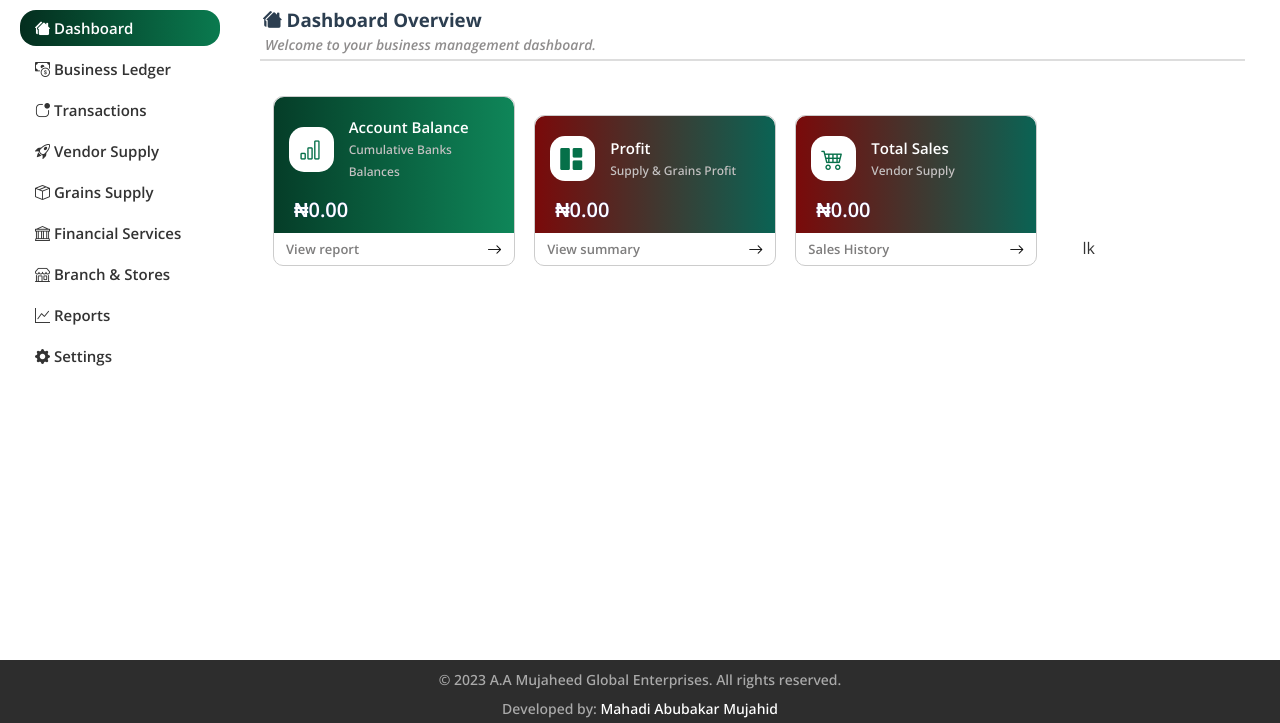
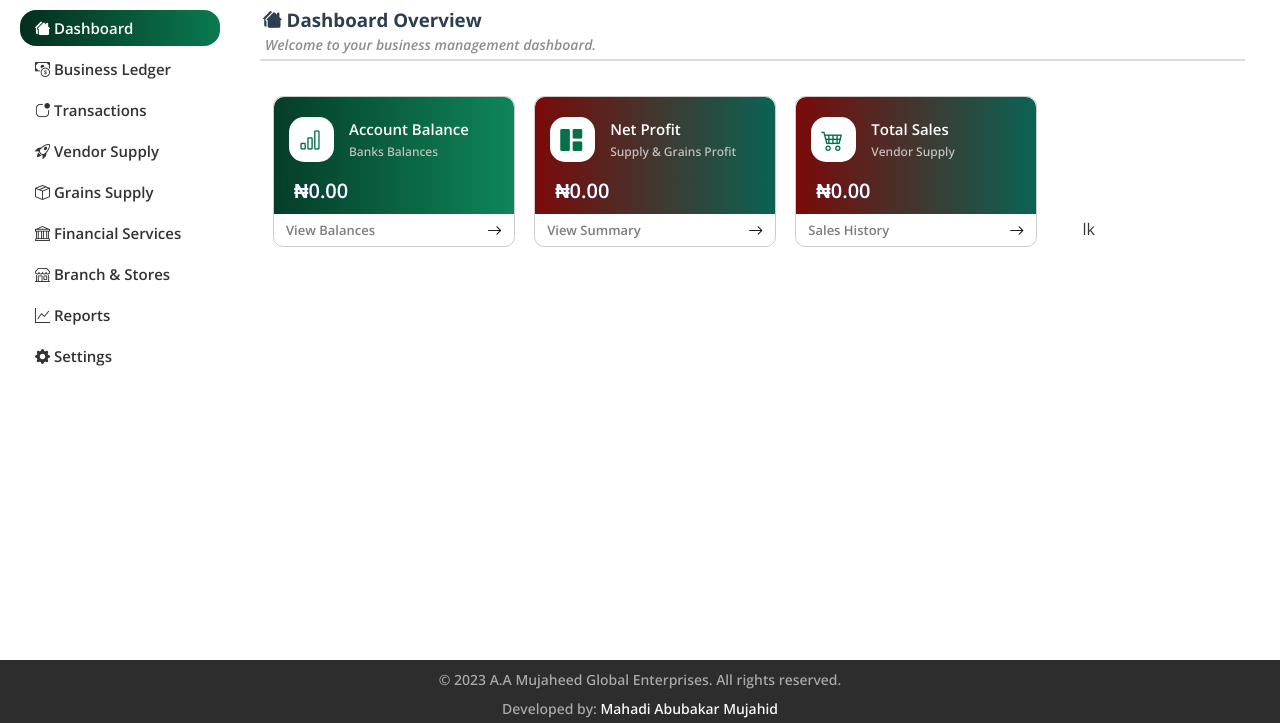
Before and after one commit to realmah06/new-project, a plain HTML site: page dashboard.html in a window 1280 px wide. Shown: the part 77-800 px from the top of the page. Drawn offline with nearby package versions, Linux system fonts and the light colour scheme.

Commit message:
Update dashboard.html

```diff
--- a/dashboard.html
+++ b/dashboard.html
@@ -81,7 +81,7 @@
                                 <div class="icon"><span><i class="bi bi-bar-chart"></i></span></div>
                                 <div class="title-details">
                                     <h4>Account Balance</h4>
-                                    <small>Cumulative Banks Balances</small>
+                                    <small>Banks Balances</small>
                                 </div>
                             </div>
                             <div class="amount">
@@ -90,7 +90,7 @@
                         </div>
                         <a href="#">
                             <div class="card-footer">
-                            <p>View report</p>
+                            <p>View Balances</p>
                             <span><i class="bi bi-arrow-right"></i></span>
                         </div>
                         </a>
@@ -101,7 +101,7 @@
                             <div class="titles">
                                 <div class="icon"><span><i class="bi bi-grid-1x2-fill"></i></span></div>
                                 <div class="title-details">
-                                    <h4>Profit</h4>
+                                    <h4>Net Profit</h4>
                                     <small>Supply & Grains Profit</small>
                                 </div>
                             </div>
@@ -111,7 +111,7 @@
                         </div>
                         <a href="#">
                             <div class="card-footer">
-                            <p>View summary</p>
+                            <p>View Summary</p>
                             <span><i class="bi bi-arrow-right"></i></span>
                         </div>
                         </a>
```
